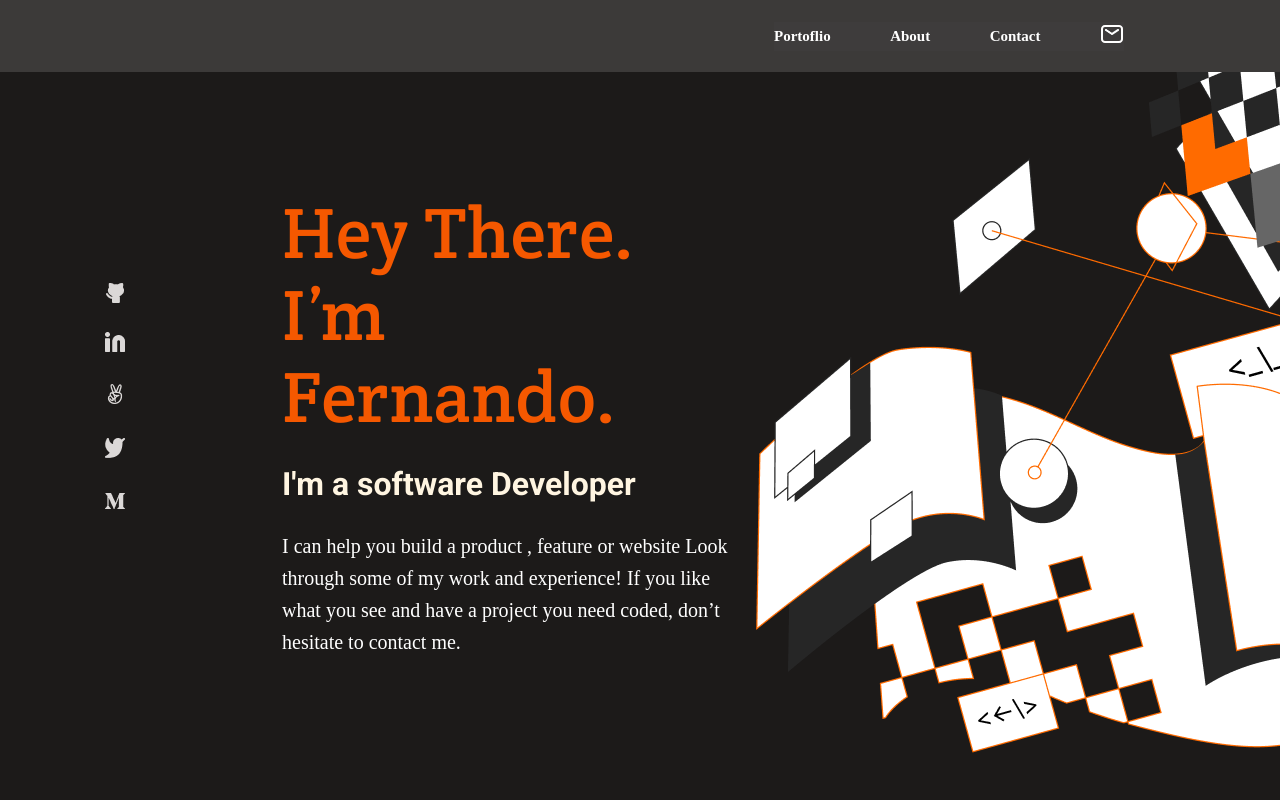
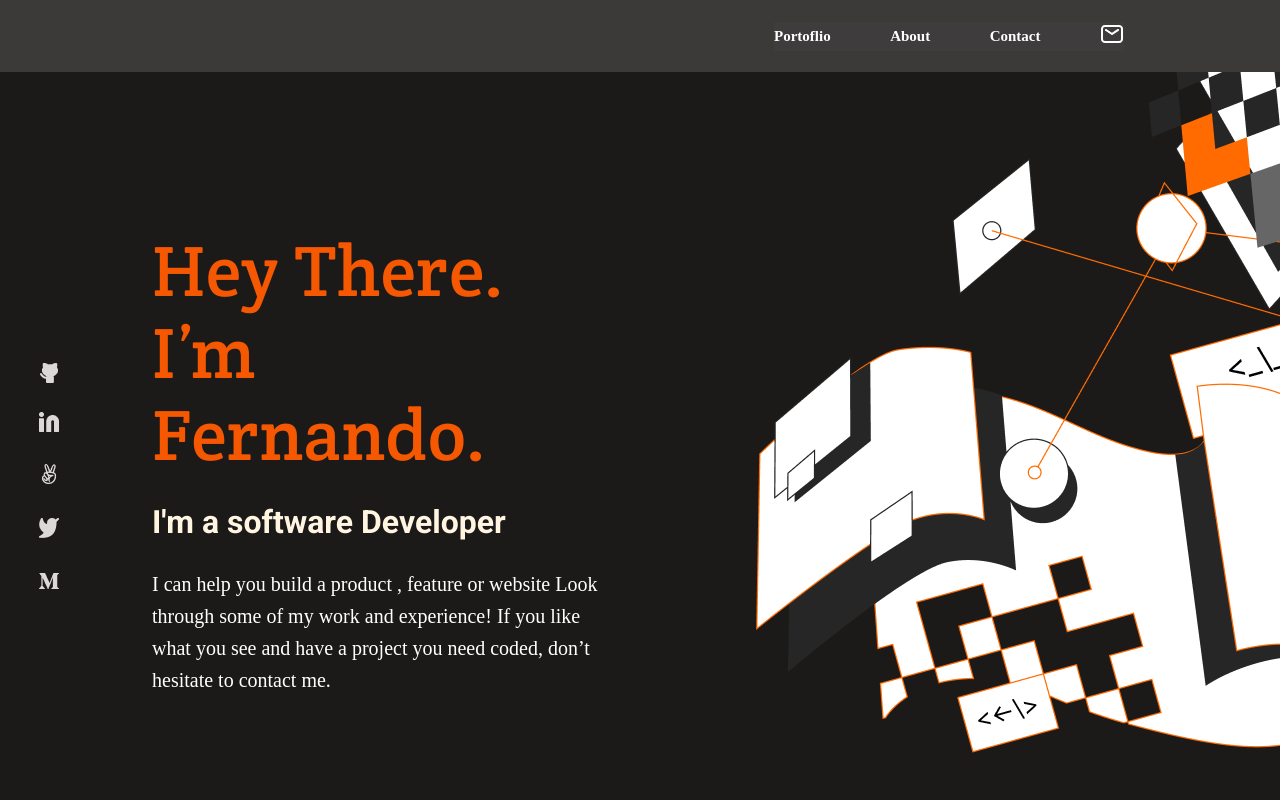
Before and after one commit to Fernando426/Portfolio-mobile-website, a website: page index.html in a window 1280 px wide. Shown: the top 800 px of the page. Drawn offline with Linux system fonts and the light colour scheme.

Commit message:
update dektop version setup

```diff
--- a/style.css
+++ b/style.css
@@ -719,6 +719,7 @@ a {
   }
 
   .headline-content {
+    padding-left: 0%;
     align-items: flex-start;
     width: 35%;
     height: 80%;
@@ -726,7 +727,7 @@ a {
   }
 
   .headline-content h1 {
-    margin-top: 192px;
+    margin-top: 230px;
     color: #f55800;
     width: 100%;
     font-family: 'Crete Round', serif;
@@ -762,8 +763,8 @@ a {
 
   .links-logos {
     height: 260px;
-    margin-top: 270px;
-    margin-left: 36px;
+    margin-top: 350px;
+    margin-left: -30px;
     margin-right: 88px;
     display: flex;
     flex-direction: column;
@@ -1459,7 +1460,7 @@ a {
 
   .aboutme h2 {
     color: #ff6b00;
-    padding-top: 120px;
+    padding-top: 130px;
     padding-left: 20px;
     font-family: 'Crete Round', serif;
     font-style: normal;
```
